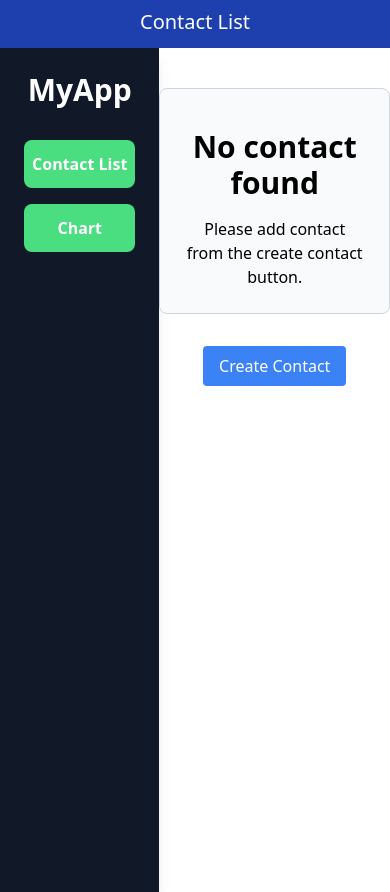
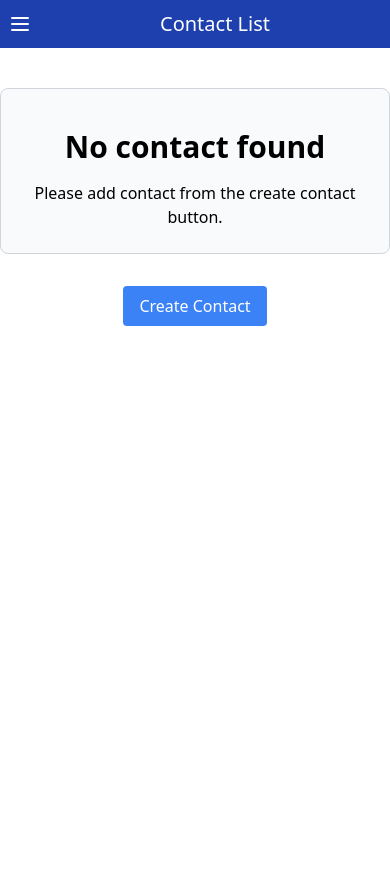
Before and after one commit to aamir-islam/contact-management, a React (Vite) app: page / in a window 390 px wide. Built offline with nearby package versions, Linux system fonts and the light colour scheme.

Commit message:
AI | added responsive for mobile

```diff
--- a/src/App.tsx
+++ b/src/App.tsx
@@ -1,5 +1,5 @@
+import { useState } from "react";
 import { BrowserRouter as Router } from "react-router-dom";
-
 import Sidebar from "./pages/Sidebar/Sidebar";
 import Header from "./components/Header";
 import MainContent from "./pages/MainContent/MainContent";
@@ -8,12 +8,18 @@ import { QueryClient, QueryClientProvider } from "@tanstack/react-query";
 const queryClient = new QueryClient();
 
 function App() {
+  const [isSidebarOpen, setIsSidebarOpen] = useState(false);
+
+  const toggleSidebar = () => {
+    setIsSidebarOpen((prevState) => !prevState); // Toggle the state
+  };
+
   return (
     <QueryClientProvider client={queryClient}>
       <Router>
-        <Header />
+        <Header toggleSidebar={toggleSidebar} />
         <div className="flex flex-row h-screen">
-          <Sidebar />
+          {isSidebarOpen && <Sidebar />} {/* Render Sidebar based on state */}
           <MainContent />
         </div>
       </Router>
--- a/src/components/Header.tsx
+++ b/src/components/Header.tsx
@@ -1,11 +1,43 @@
+import React from "react";
 import { useLocation } from "react-router-dom";
 
-const Header: React.FC = () => {
+interface HeaderProps {
+  toggleSidebar: () => void;
+}
+
+const Header: React.FC<HeaderProps> = ({ toggleSidebar }) => {
   const { pathname } = useLocation();
 
+  const getTitle = () => {
+    switch (pathname) {
+      case "/":
+        return "Contact List";
+      case "/chart":
+        return "Chart and Map";
+      default:
+        return "MyApp";
+    }
+  };
+
   return (
-    <div className="h-12 bg-blue-800 text-center text-white text-xl p-2">
-      {pathname === "/" ? "Contact List" : "Chart and Map"}
+    <div className="h-12 bg-blue-800 text-white text-xl flex items-center p-2">
+      <button onClick={toggleSidebar} className="text-white mr-4">
+        <svg
+          className="w-6 h-6"
+          fill="none"
+          stroke="currentColor"
+          viewBox="0 0 24 24"
+          xmlns="http://www.w3.org/2000/svg"
+        >
+          <path
+            strokeLinecap="round"
+            strokeLinejoin="round"
+            strokeWidth={2}
+            d="M4 6h16M4 12h16M4 18h16"
+          />
+        </svg>
+      </button>
+      <div className="flex-grow text-center">{getTitle()}</div>
     </div>
   );
 };
--- a/src/components/LineGraph.tsx
+++ b/src/components/LineGraph.tsx
@@ -3,7 +3,6 @@ import { Chart, registerables } from "chart.js";
 import { Line } from "react-chartjs-2";
 import { useCovidData } from "../hooks/useCovidData";
 
-// Register Chart.js components
 Chart.register(...registerables);
 
 const LineGraph: React.FC = () => {
```
